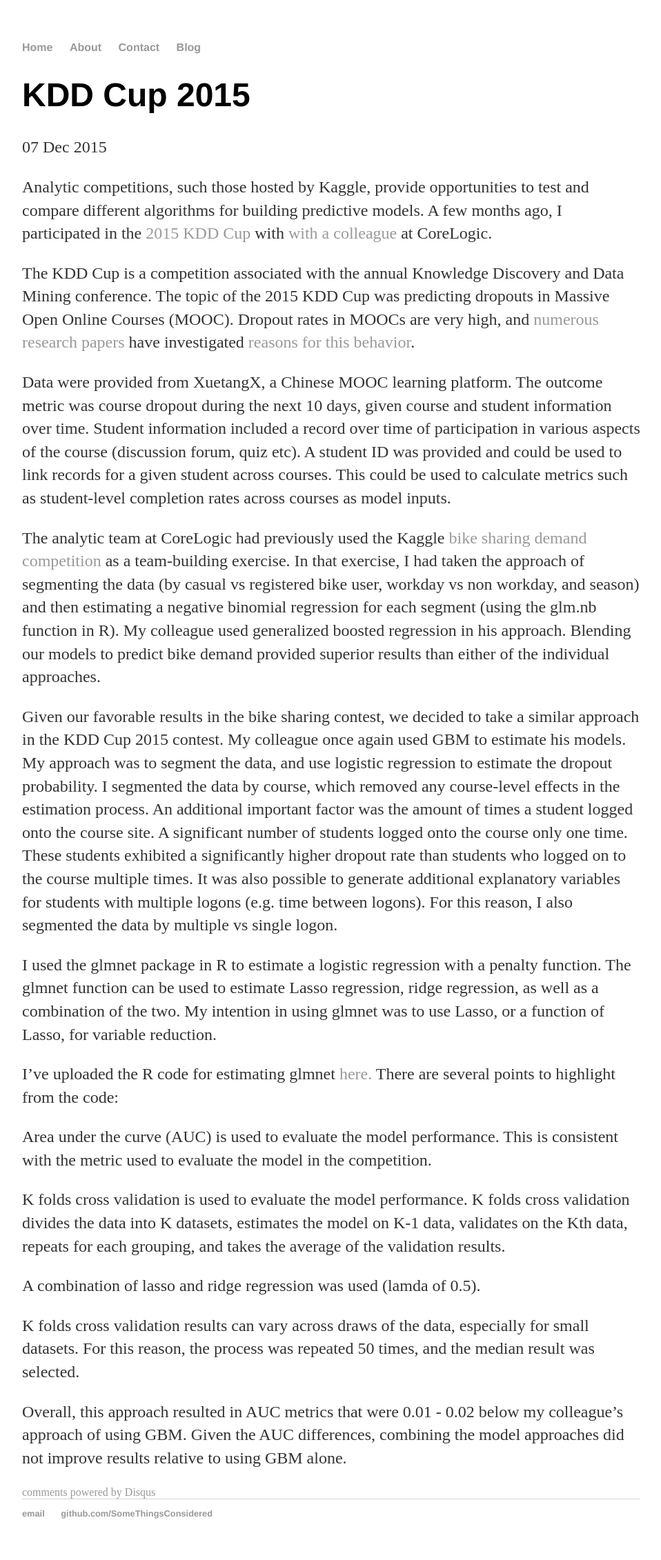
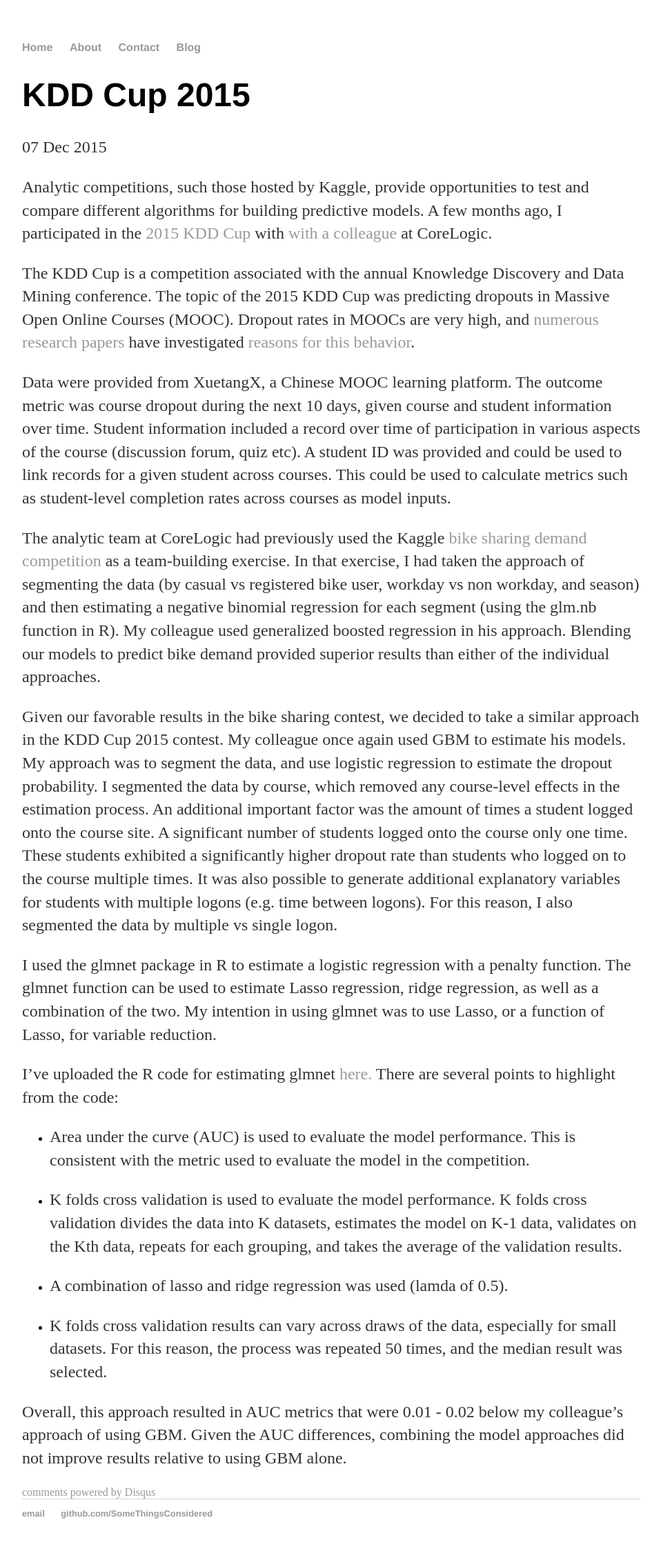
Before and after one commit to SomeThingsConsidered/SomeThingsConsidered.github.io, a Jekyll site: the page built from _posts/2015-12-07-KDDCup-2015.md, in a window 1280 px wide. Shown: the whole page at 69% size, without its empty margins (160-1118 px from the left). Built offline with Jekyll 4.4.1, drawn with Linux system fonts in a browser that asks for light colours; comment, search, counter and statistics services are not loaded.

```diff
--- a/_posts/2015-12-07-KDDCup-2015.md
+++ b/_posts/2015-12-07-KDDCup-2015.md
@@ -18,13 +18,14 @@ I used the glmnet package in R to estimate a logistic regression with a penalty
 
 I've uploaded the R code for estimating glmnet <a href="https://github.com/SomeThingsConsidered/KDDCup2015/blob/master/glmnet_KDDCup2015.R" a> here. </a>  There are several points to highlight from the code:
 
-Area under the curve (AUC) is used to evaluate the model performance.  This is consistent with the metric used to evaluate the model in the competition.
 
-K folds cross validation is used to evaluate the model performance.  K folds cross validation divides the data into K datasets, estimates the model on K-1 data, validates on the Kth data, repeats for each grouping, and takes the average of the validation results.
+- Area under the curve (AUC) is used to evaluate the model performance.  This is consistent with the metric used to evaluate the model in the competition.
 
- A combination of lasso and ridge regression was used (lamda of 0.5).
+- K folds cross validation is used to evaluate the model performance.  K folds cross validation divides the data into K datasets, estimates the model on K-1 data, validates on the Kth data, repeats for each grouping, and takes the average of the validation results.
 
-K folds cross validation results can vary across draws of the data, especially for small datasets.  For this reason, the process was repeated 50 times, and the median result was selected.
+- A combination of lasso and ridge regression was used (lamda of 0.5).
+
+- K folds cross validation results can vary across draws of the data, especially for small datasets.  For this reason, the process was repeated 50 times, and the median result was selected.
 
 
 Overall, this approach resulted in AUC metrics that were 0.01 - 0.02 below my colleague's approach of using GBM.  Given the AUC differences, combining the model approaches did not improve results relative to using GBM alone.
```
